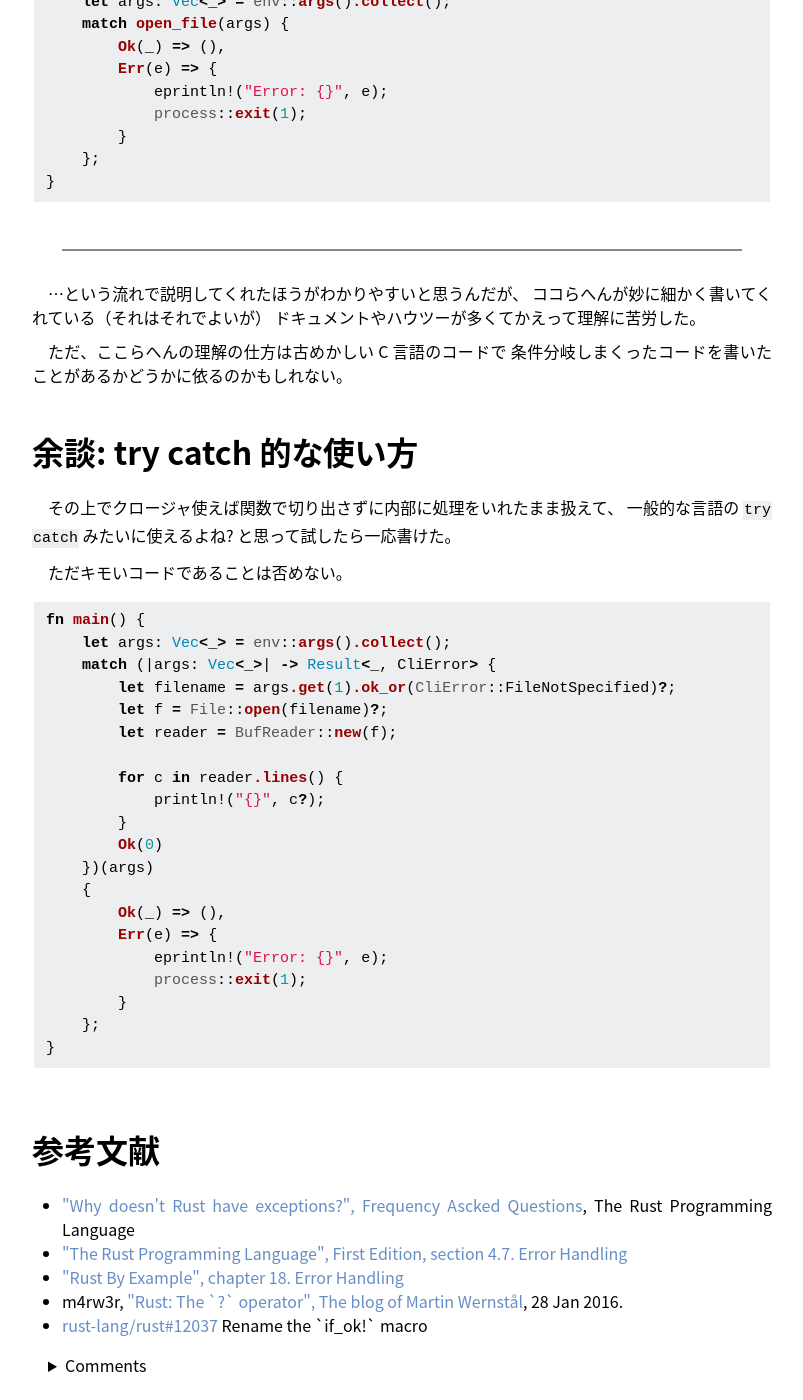
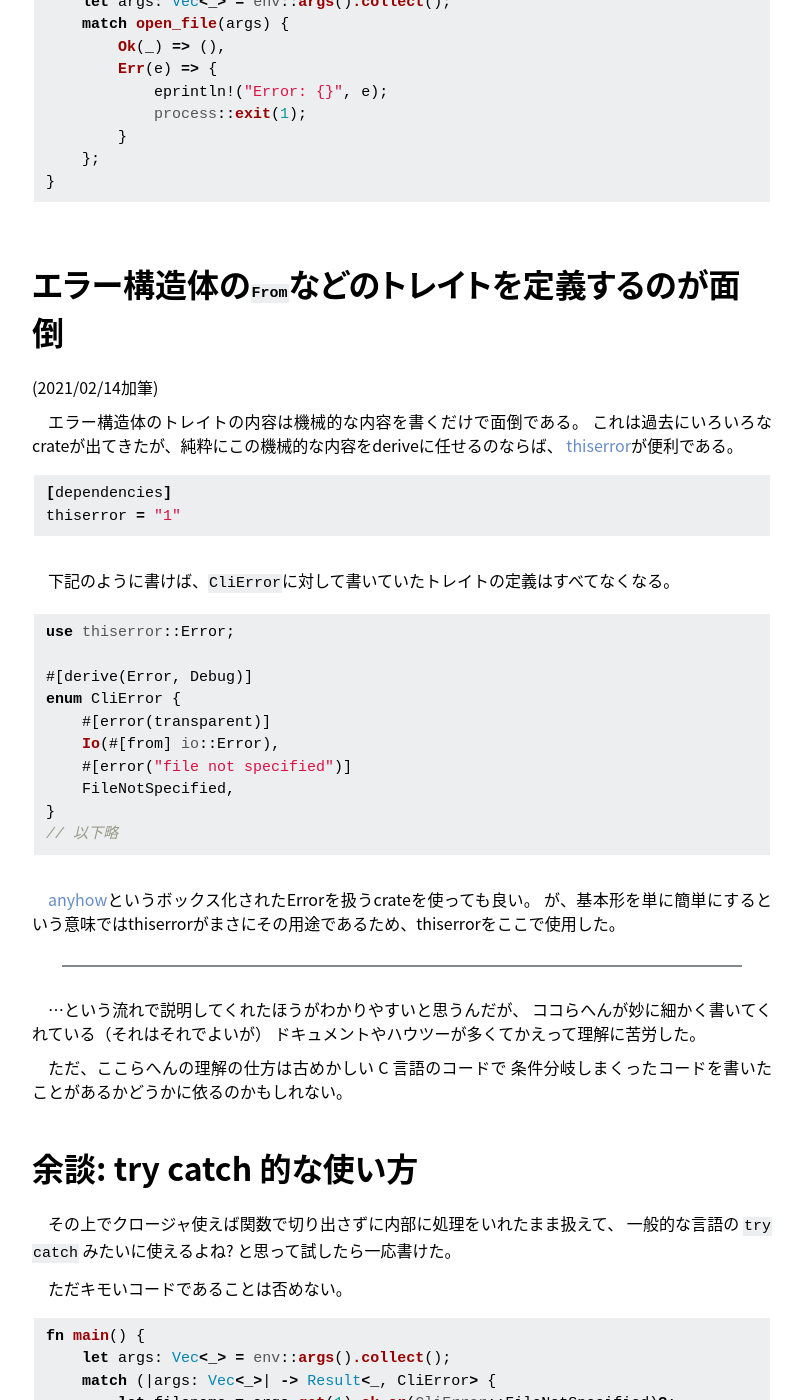
Before and after one commit to cat-in-136/blog, a Jekyll site: the page built from _posts/2018-04-29-rust-error-handling-question.html, in a window 1280 px wide and 1400 px high, scrolled down 8577 px. Shown: the whole window, without its empty margins (238-1041 px from the left). Built offline with Jekyll 4.4.1, drawn with Linux system fonts in a browser that asks for light colours; some web fonts are replaced; comment, search, counter and statistics services are not loaded; some of the changed text lies outside the part shown.

Commit message:
update: rustのエラー処理と疑問符演算子
thiserrorについて記述を追記した。

```diff
--- a/_posts/2018-04-29-rust-error-handling-question.html
+++ b/_posts/2018-04-29-rust-error-handling-question.html
@@ -4,6 +4,7 @@
 tags:
 - rustlang
 date: '2018-04-29T20:14:03+09:00'
+last_modified_at: '2021-02-14T12:47:58+09:00'
 ---
 
 <p>
@@ -421,6 +422,43 @@
 }
 {% endhighlight %}
 
+<h3>エラー構造体の<code>From</code>などのトレイトを定義するのが面倒</h3>
+
+<aside><p>(2021/02/14加筆)</p></aside>
+
+<p>
+エラー構造体のトレイトの内容は機械的な内容を書くだけで面倒である。
+これは過去にいろいろなcrateが出てきたが、純粋にこの機械的な内容をderiveに任せるのならば、
+<a href="https://crates.io/crates/thiserror">thiserror</a>が便利である。
+</p>
+
+{% highlight toml %}
+[dependencies]
+thiserror = "1"
+{% endhighlight %}
+
+<p>
+下記のように書けば、<code>CliError</code>に対して書いていたトレイトの定義はすべてなくなる。
+</p>
+
+{% highlight rust %}
+use thiserror::Error;
+
+#[derive(Error, Debug)]
+enum CliError {
+    #[error(transparent)]
+    Io(#[from] io::Error),
+    #[error("file not specified")]
+    FileNotSpecified,
+}
+// 以下略
+{% endhighlight %}
+
+<p>
+<a href="https://crates.io/crates/anyhow">anyhow</a>というボックス化されたErrorを扱うcrateを使っても良い。
+が、基本形を単に簡単にするという意味ではthiserrorがまさにその用途であるため、thiserrorをここで使用した。
+</p>
+
 <hr />
 
 <p>
```
